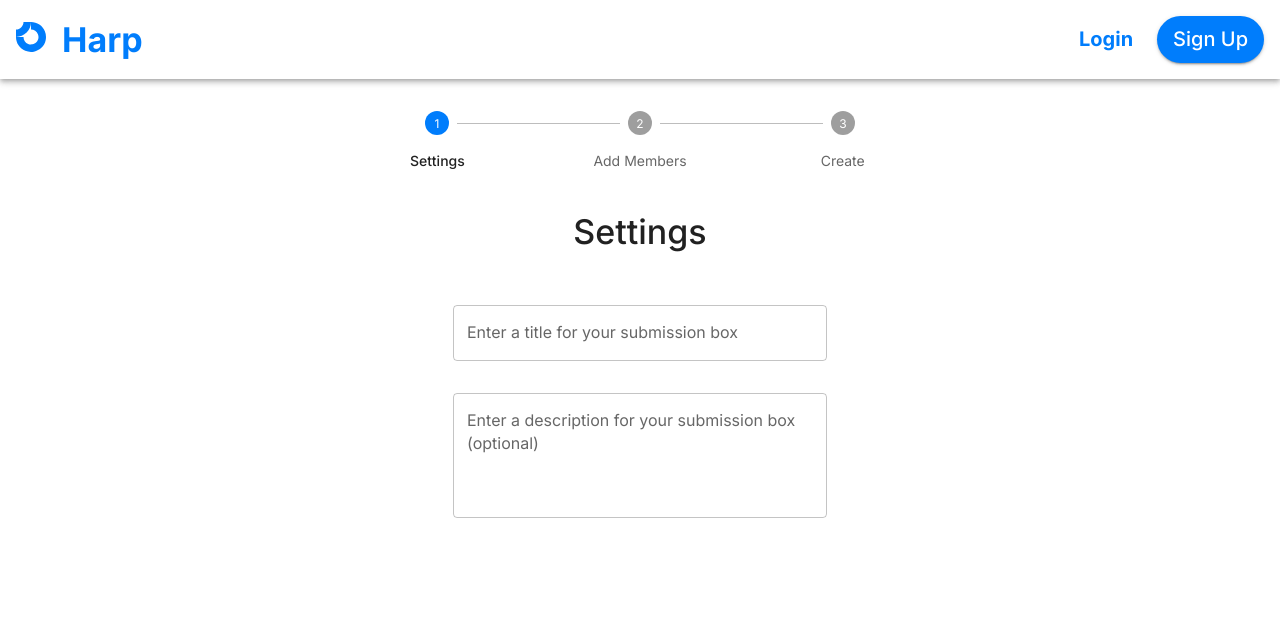
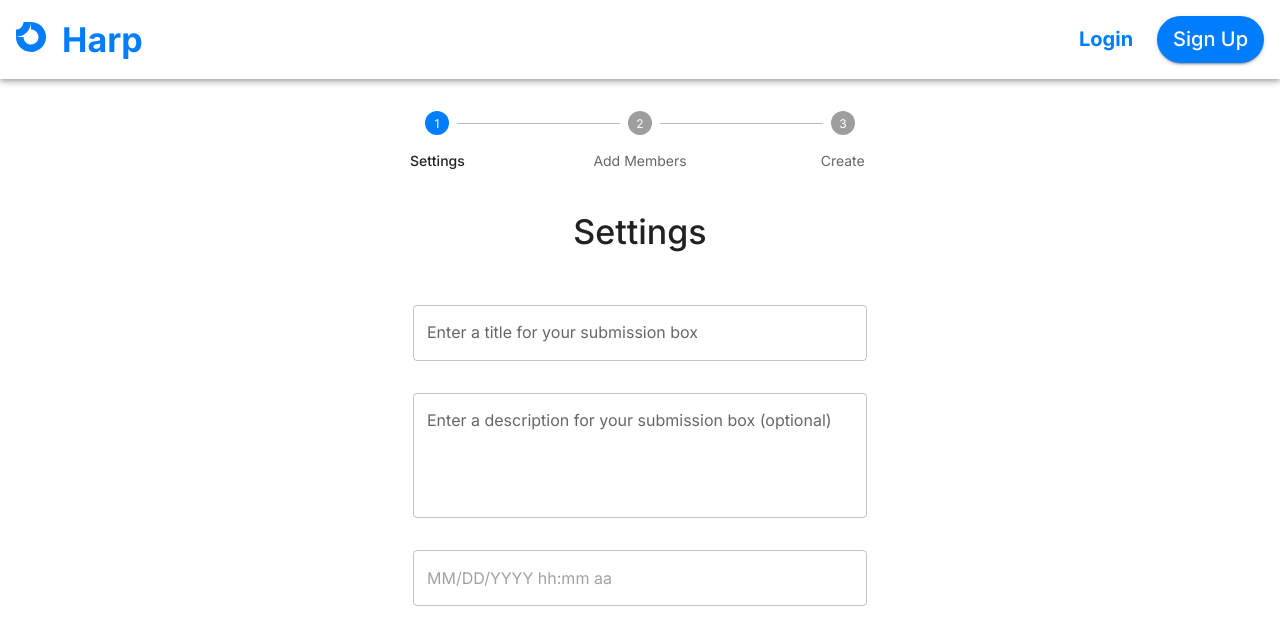
Before and after one commit to COSC-499-W2023/year-long-project-team-3, a Next.js app: page /submission-box/settings in a window 1280 px wide. Shown: the top 644 px of the page. Built offline with nearby package versions, Linux system fonts and the light colour scheme; no server answers.

Commit message:
Added DateTimePicker (needed to add imports from MUI X)

```diff
--- a/package.json
+++ b/package.json
@@ -24,11 +24,14 @@
         "@emotion/styled": "^11.11.0",
         "@fontsource/roboto": "^5.0.8",
         "@mui/icons-material": "^5.14.12",
-        "@mui/material": "^5.14.12",
+        "@mui/material": "^5.14.18",
+        "@mui/styled-engine-sc": "^6.0.0-alpha.6",
+        "@mui/x-date-pickers": "^6.18.2",
         "@next-auth/prisma-adapter": "^1.0.7",
         "@prisma/client": "^5.5.2",
         "autoprefixer": "latest",
         "bcrypt": "^5.1.1",
+        "dayjs": "^1.11.10",
         "dotenv": "^16.3.1",
         "formik": "^2.4.5",
         "mocha": "^10.2.0",
@@ -39,6 +42,7 @@
         "react": "latest",
         "react-dom": "latest",
         "react-toastify": "^9.1.3",
+        "styled-components": "^6.1.1",
         "uuid": "^9.0.1",
         "yup": "^1.3.2"
     },
--- a/src/app/submission-box/settings/page.tsx
+++ b/src/app/submission-box/settings/page.tsx
@@ -9,6 +9,7 @@ import React from 'react'
 import TextField from '@mui/material/TextField'
 import { useFormik } from 'formik'
 import logger from '@/utils/logger'
+import { DateTimePicker } from '@mui/x-date-pickers'
 
 interface FormValues {
     title: string
@@ -65,7 +66,7 @@ export default function SubmissionBoxSettingsPage() {
                                 flexDirection: 'column',
                                 alignItems: 'center',
                                 minWidth: 'md',
-                                '& .MuiTextField-root': { my: 1.5, mx: 7, width: '100%' },
+                                '& .MuiTextField-root': { my: 1.5, mx: 12, width: '100%' },
                             }}
                         >
                             <TextField
@@ -106,6 +107,7 @@ export default function SubmissionBoxSettingsPage() {
                                     },
                                 }}
                             />
+                            <DateTimePicker />
                         </Box>
                     </form>
                 </Box>
--- a/src/components/ThemeRegistry/index.tsx
+++ b/src/components/ThemeRegistry/index.tsx
@@ -5,14 +5,18 @@ import { ThemeProvider } from '@mui/material/styles'
 import CssBaseline from '@mui/material/CssBaseline'
 import { theme } from '@/components/ThemeRegistry/theme'
 import NextAppDirEmotionCacheProvider from './EmotionCache'
+import { LocalizationProvider } from '@mui/x-date-pickers'
+import { AdapterDayjs } from '@mui/x-date-pickers/AdapterDayjs'
 
 export default function ThemeRegistry({ children }: { children: React.ReactNode }) {
     return (
+        <LocalizationProvider dateAdapter={AdapterDayjs}>
             <NextAppDirEmotionCacheProvider options={{ key: 'mui' }}>
                 <ThemeProvider theme={theme}>
                     <CssBaseline />
                     {children}
                 </ThemeProvider>
             </NextAppDirEmotionCacheProvider>
+        </LocalizationProvider>
     )
 }
```
Also changed, not shown: 1 other file (tests, documents, lock files or other folders). Lines whose indentation alone changed are shown as unchanged.
